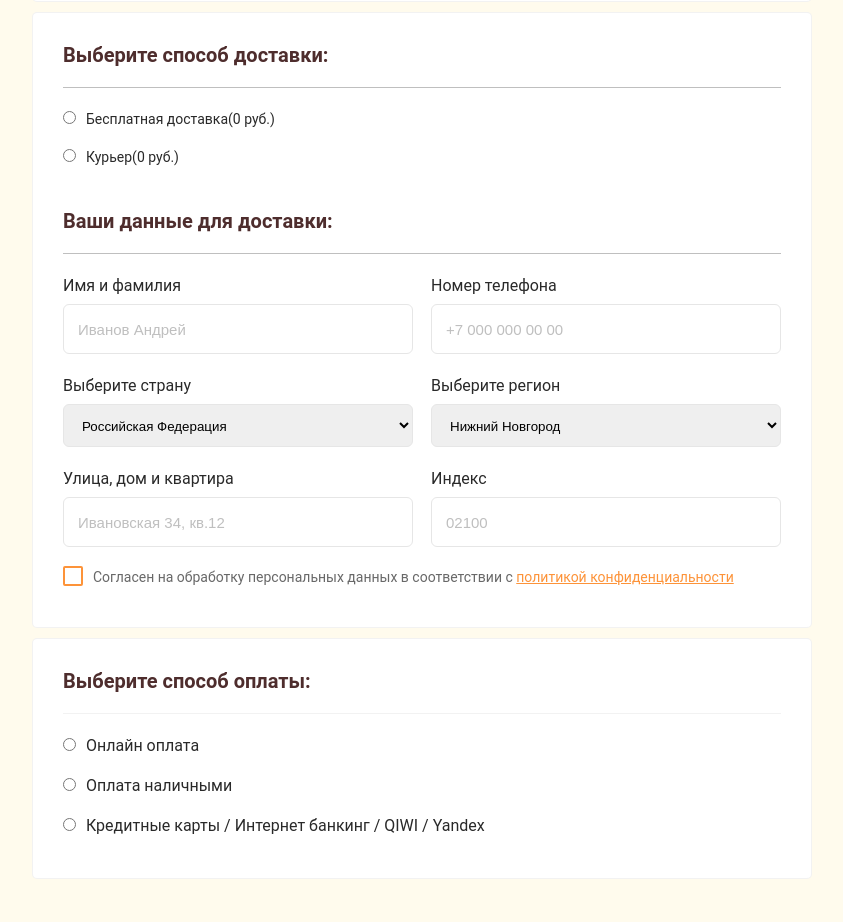
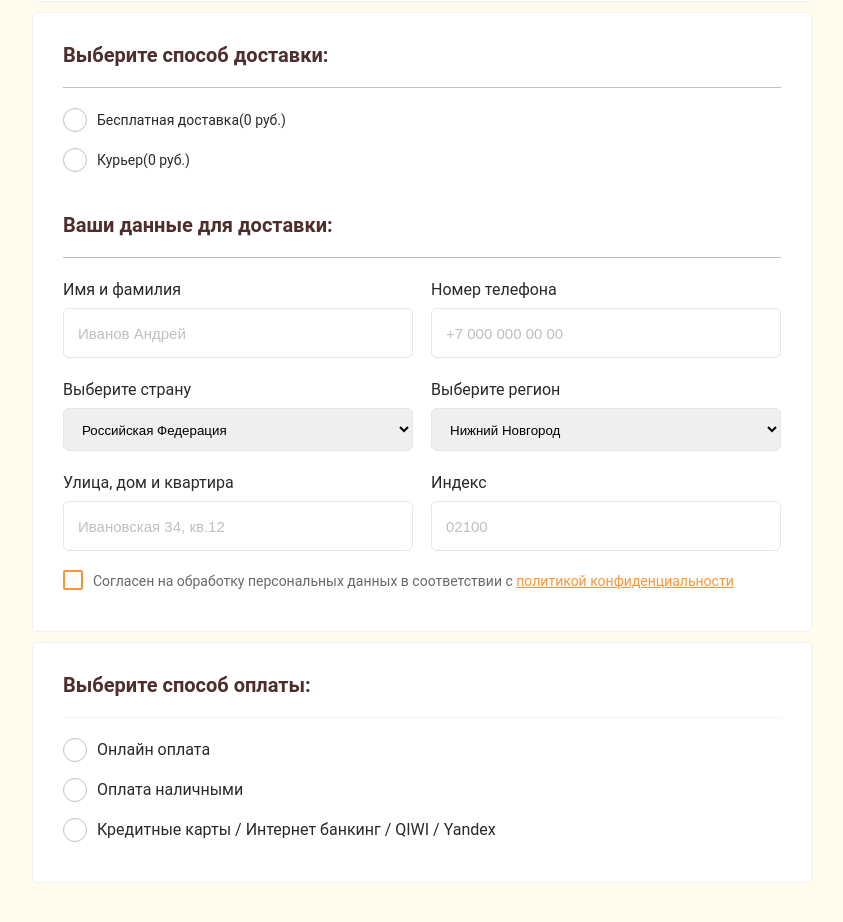
Before and after one commit to unnamed-ii/react-cheese-shop, a React (Create React App) app: page /checkout in a window 1280 px wide. Shown: the part 905-1827 px from the top of the page, without its empty margins (18-861 px from the left). Built offline with nearby package versions, Linux system fonts and the light colour scheme.

Commit message:
created custom radio input

```diff
--- /dev/null
+++ b/src/components/radio-button/index.jsx
@@ -0,0 +1,17 @@
+import React from 'react';
+import './style.scss';
+
+const RadioButton = ({id, activeRadioInput, setActiveRadioInput}) => {
+    return (
+        <label className="input-radio">
+            <input
+                type="radio"
+                id={id}
+                checked={activeRadioInput === id}
+                onChange={(e) => setActiveRadioInput(e.target.id)}
+            />
+        </label>
+    );
+};
+
+export default RadioButton;
--- /dev/null
+++ b/src/components/radio-button/style.scss
@@ -0,0 +1,35 @@
+@import "src/styles/vars";
+
+.input-radio {
+  input[type="radio"] {
+    -webkit-appearance: none;
+    appearance: none;
+    background-color: #fff;
+    color: currentColor;
+    width: 24px;
+    height: 24px;
+    border: 1px solid #c1bfb9;
+    cursor: pointer;
+    border-radius: 50%;
+    display: flex;
+    justify-content: center;
+    align-items: center;
+  }
+
+  input[type="radio"]::before {
+    content: "";
+    width: 12px;
+    height: 12px;
+    border-radius: 50%;
+    background-color: $orange;
+    display: none;
+  }
+
+  input[type="radio"]:checked {
+    border-color: $orange;
+
+    &::before {
+      display: block;
+    }
+  }
+}
--- a/src/pages/checkout/checkout-payment.jsx
+++ b/src/pages/checkout/checkout-payment.jsx
@@ -1,40 +1,46 @@
-import React from 'react';
+import React, {useState} from 'react';
+import RadioButton from "../../components/radio-button";
 
 const CheckoutPayment = () => {
+    const [activeRadioInput, setActiveRadioInput] = useState(null);
+
     return (
         <div className="checkout__info-payment">
             <div className="checkout__info-payment__title">
                 Выберите способ оплаты:
             </div>
-            <div className="checkout__info-payment__methods">
+            <form className="checkout__info-payment__methods">
                 <div className="checkout__info-payment__method online">
-                    <label className="input-radio">
-                        <span className="checkmark"/>
-                        <input type="radio" id="radioInput"/>
-                    </label>
+                    <RadioButton
+                        id={"checkoutPayment1"}
+                        activeRadioInput={activeRadioInput}
+                        setActiveRadioInput={setActiveRadioInput}
+                    />
                     <div className="text">
                         Онлайн оплата
                     </div>
                 </div>
                 <div className="checkout__info-payment__method cash">
-                    <label className="input-radio">
-                        <span className="checkmark"/>
-                        <input type="radio" id="radioInput"/>
-                    </label>
+                    <RadioButton
+                        id={"checkoutPayment2"}
+                        activeRadioInput={activeRadioInput}
+                        setActiveRadioInput={setActiveRadioInput}
+                    />
                     <div className="text">
                         Оплата наличными
                     </div>
                 </div>
                 <div className="checkout__info-payment__method other">
-                    <label className="input-radio">
-                        <span className="checkmark"/>
-                        <input type="radio" id="radioInput"/>
-                    </label>
+                    <RadioButton
+                        id={"checkoutPayment3"}
+                        activeRadioInput={activeRadioInput}
+                        setActiveRadioInput={setActiveRadioInput}
+                    />
                     <div className="text">
                         Кредитные карты / Интернет банкинг / QIWI / Yandex
                     </div>
                 </div>
-            </div>
+            </form>
         </div>
     );
 };
```
Also changed, not shown: 1 other file (tests, documents, lock files or other folders).
